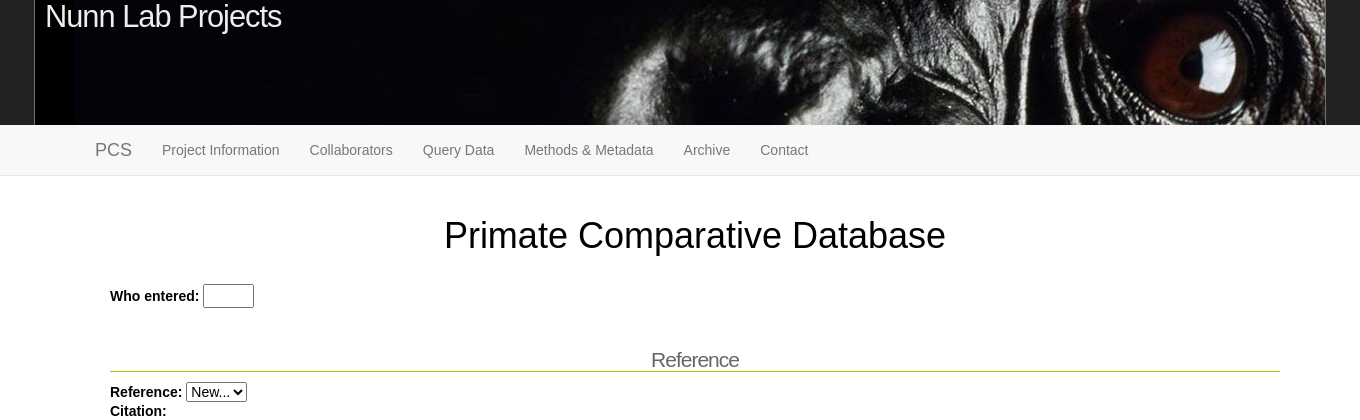
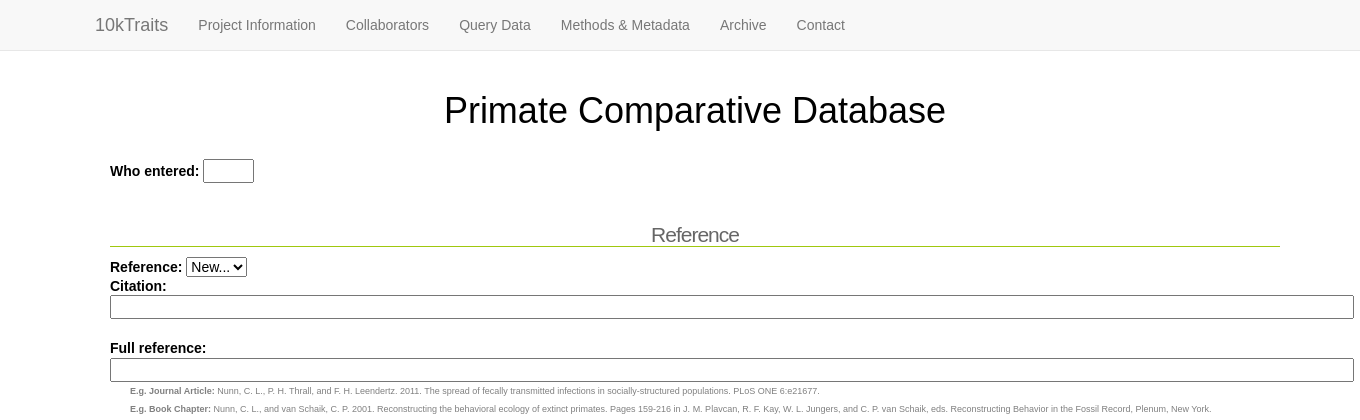
Before and after one commit to rochapps/pcs, a Django app: page /pcs/add in a window 1360 px wide. Shown: the top 420 px of the page. Run offline with Django 3.2, Linux system fonts and the light colour scheme; data that the repository does not hold is empty; some libraries are stand-ins or nearby versions.

Commit message:
Removes header and updates project name in main nav

```diff
--- a/pcs/templates/includes/header.html
+++ b/pcs/templates/includes/header.html
@@ -1,7 +1,4 @@
 <div id="wrapper-header">
-    <div id="header">
-        <h1>Nunn Lab Projects</h1>
-    </div>
     <!-- Fixed navbar -->
     <nav class="navbar navbar-default navbar-static-top">
       <div class="container">
@@ -12,7 +9,7 @@
             <span class="icon-bar"></span>
             <span class="icon-bar"></span>
           </button>
-          <a class="navbar-brand" href="/">PCS</a>
+          <a class="navbar-brand" href="/">10kTraits</a>
         </div>
         <div id="navbar" class="navbar-collapse collapse">
           <ul class="nav navbar-nav">
```
